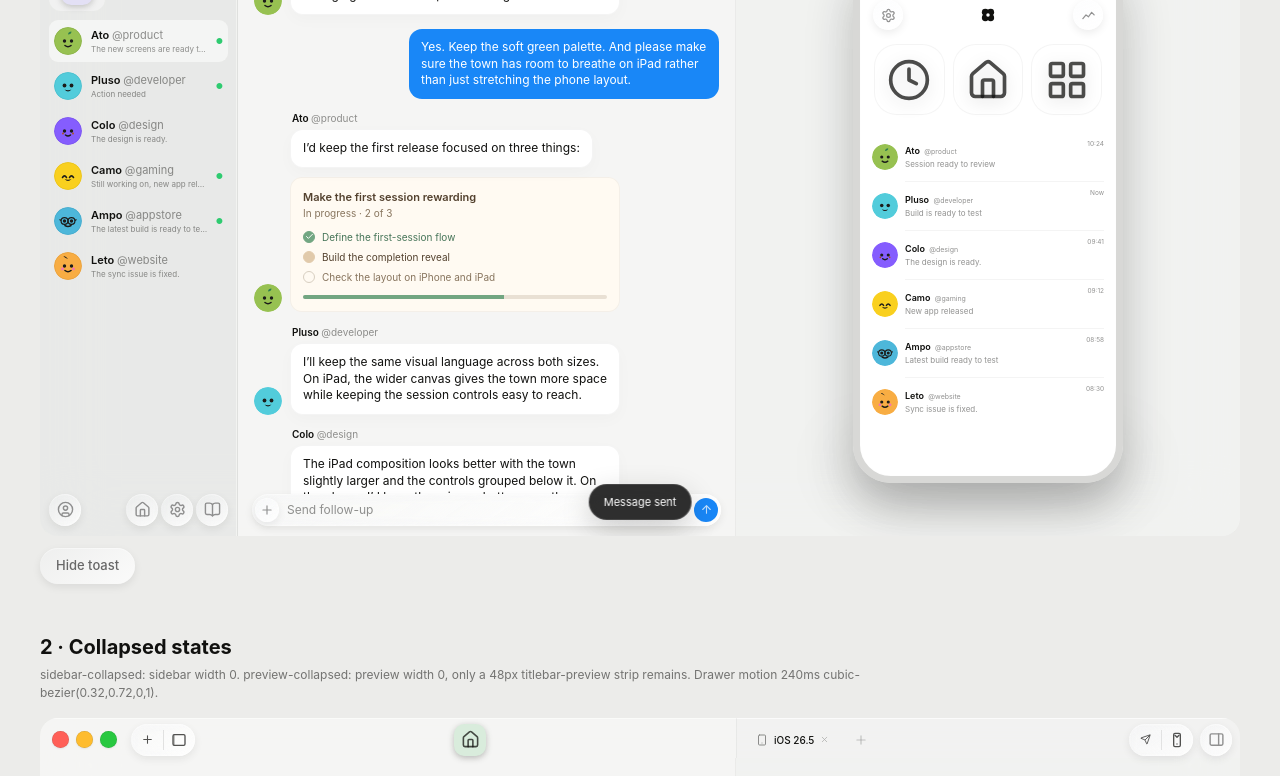
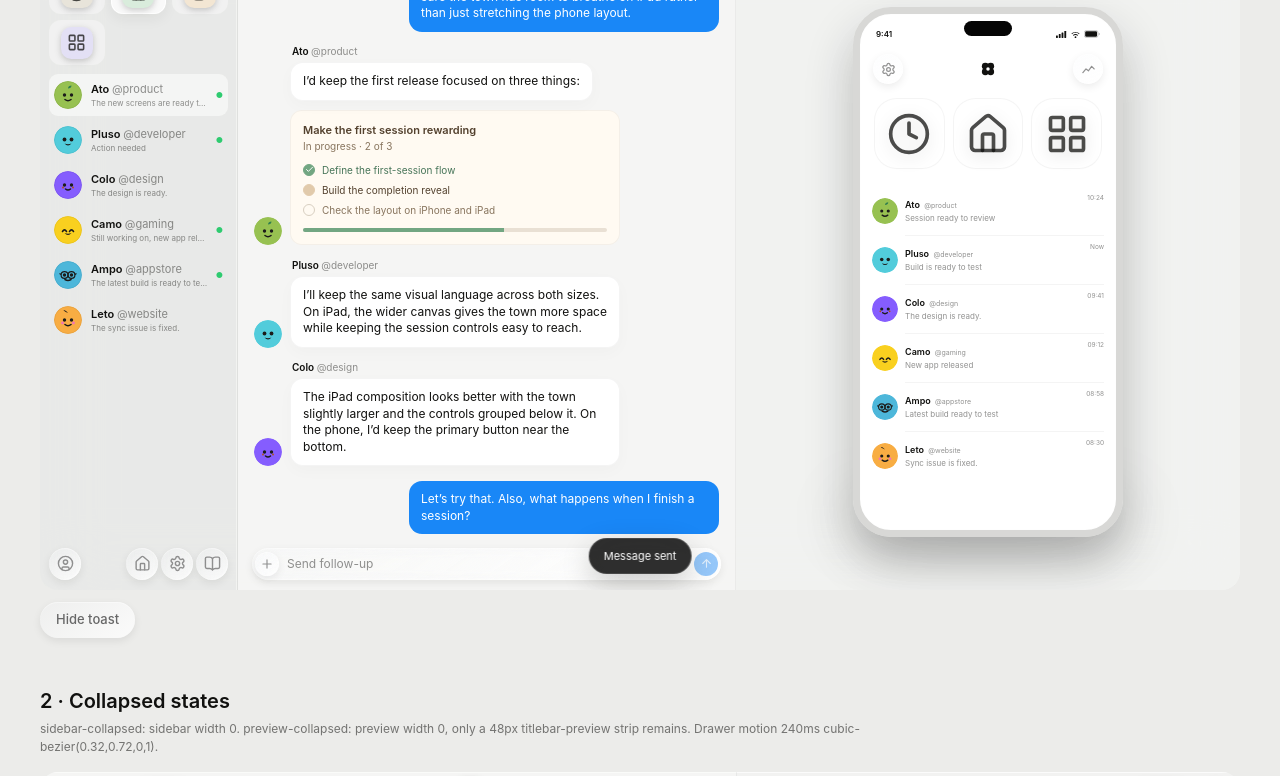
Before and after one commit to Wanfeng1028/DesignRepoForMuse, a React (Vite) app in the folder UIDesign/web/airbuild/: page / in a window 1280 px wide. Shown: the part 460-1236 px from the top of the page. Built offline with nearby package versions, Linux system fonts and the light colour scheme.

Commit message:
UIDesign web/airbuild v1.7: round-9 interaction line (iOS press/push/send flow, traffic glyphs, focus ring, Semibold titles)

```diff
--- a/UIDesign/web/airbuild/src/App.tsx
+++ b/UIDesign/web/airbuild/src/App.tsx
@@ -15,7 +15,7 @@ import { agents, projects, thread } from './data/demo.ts'
 function Section({ id, title, note, children }: { id: string; title: string; note?: string; children: React.ReactNode }) {
   return (
     <section id={id} style={{ marginBottom: 48 }}>
-      <h2 style={{ fontSize: 20, fontWeight: 700, margin: '0 0 4px' }}>{title}</h2>
+      <h2 style={{ fontSize: 20, fontWeight: 600, margin: '0 0 4px' }}>{title}</h2>
       {note ? <p style={{ fontSize: 12, color: 'rgba(17,17,15,0.55)', margin: '0 0 16px', maxWidth: 860 }}>{note}</p> : null}
       {children}
     </section>
@@ -29,7 +29,7 @@ export default function App() {
     <div style={{ maxWidth: 1240, margin: '0 auto', padding: '32px 20px 80px' }}>
       <header style={{ marginBottom: 32 }}>
         <p style={{ fontSize: 11, fontWeight: 700, letterSpacing: '0.08em', textTransform: 'uppercase', color: '#1987f7' }}>UIDesign / web / airbuild</p>
-        <h1 style={{ fontSize: 34, fontWeight: 800, margin: '6px 0' }}>AirBuild — desktop / web design system</h1>
+        <h1 style={{ fontSize: 34, fontWeight: 600, margin: '6px 0' }}>AirBuild — desktop / web design system</h1>
         <p style={{ fontSize: 13, color: 'rgba(17,17,15,0.6)', maxWidth: 860, lineHeight: 1.6 }}>
           Fixed 1200×668 canvas, scaled as a whole (never reflowed). Tokens from AIRBUILD-REA-20261029.md table A.
           Gallery copy is demo content only — see README “Residuals”. Official bitmap assets are not used;
@@ -42,9 +42,9 @@ export default function App() {
         </nav>
       </header>
 
-      <Section id="window" title="1 · App window — three columns" note="Sidebar 198px / conversation min 320px 1fr / preview min 310px 42%. Window background rgba(244,246,244,0.42) + blur(34px) saturate(1.24), radius 18px. Titlebar is 40px in the same three zones: sidebar zone (traffic lights 17px + control capsule), conversation zone (centred 32px project icon), preview zone (device tabs + action capsule). Toggle the titlebar sidebar/preview icons to see both collapsed states live.">
+      <Section id="window" title="1 · App window — three columns" note="Sidebar 198px / conversation min 320px 1fr / preview min 310px 42%. Window background rgba(244,246,244,0.42) + blur(34px) saturate(1.24), radius 18px. Titlebar is 40px in the same three zones: sidebar zone (traffic lights 17px + control capsule), conversation zone (centred 32px project icon), preview zone (device tabs + action capsule). Toggle the titlebar sidebar/preview icons to see both collapsed states live. v1.7 interaction: traffic-light hover glyphs (×/−/+), press scale 0.96 on all buttons (0.92 on composer buttons), project-tile click switches session with a 320ms iOS push slide, device-tab switch fades the preview pane 240ms, composer send is disabled while empty and appends to the stream with Ato thinking dots (1200ms) then a demo-only reply.">
         <div data-window="main"><ScaleCanvas><AppWindow showToast={toast} onSend={(v) => { setSent([...sent, v]); setToast('Message sent') }} /></ScaleCanvas></div>
-        {sent.length ? <p style={{ fontSize: 12, marginTop: 10 }}>Sent via composer (demo state): {sent.join(' · ')}</p> : null}
+        {sent.length ? <p style={{ fontSize: 12, marginTop: 10 }}>Sent via composer (demo state; the reply in the stream is demo copy, not original copy): {sent.join(' · ')}</p> : null}
         <div style={{ marginTop: 12 }}><Button onClick={() => setToast(toast ? '' : 'Message sent')}>{toast ? 'Hide toast' : 'Show toast'}</Button></div>
       </Section>
 
--- a/UIDesign/web/airbuild/src/components/AppWindow.tsx
+++ b/UIDesign/web/airbuild/src/components/AppWindow.tsx
@@ -1,5 +1,5 @@
 import { useEffect, useRef, useState, type ReactNode } from 'react'
-import { agents, projects, thread } from '../data/demo.ts'
+import { agents, projects, thread, type Msg } from '../data/demo.ts'
 import { projectIconMap } from './icons.tsx'
 import { tokens } from '../tokens/tokens.ts'
 import { AgentMessage, TypingRow, UserMessage } from './Message.tsx'
@@ -45,10 +45,35 @@ export function AppWindow({ title = 'Hourtown', sidebarCollapsed = false, previe
   const [pvCollapsed, setPvCollapsed] = useState(previewCollapsed)
   const [deviceTabs, setDeviceTabs] = useState<string[]>(['iOS 26.5'])
   const [activeDevice, setActiveDevice] = useState('iOS 26.5')
+  const [activeProjectName, setActiveProjectName] = useState(title)
+  const [msgs, setMsgs] = useState<Msg[]>(thread)
+  const [thinking, setThinking] = useState(false)
+  const scrollRef = useRef<HTMLDivElement>(null)
+  const replyTimer = useRef<number | null>(null)
+  const mountedRef = useRef(false)
+  useEffect(() => () => { if (replyTimer.current) window.clearTimeout(replyTimer.current) }, [])
+  /* Scroll-to-bottom only after a send (mount skipped: the flagship shot
+   * keeps the original top-of-thread view). */
+  useEffect(() => { if (!mountedRef.current) { mountedRef.current = true; return } const el = scrollRef.current; if (el) el.scrollTop = el.scrollHeight }, [msgs, thinking])
+  /* v1.7 send flow (REA presentMessage/showTyping): user bubble enters the
+   * stream at once, Ato thinking dots show, then a demo-only agent reply
+   * enters with the message-in animation. The reply copy is demo text, not
+   * original copy; the gallery note under section 1 says so. No stop
+   * button: REA evidences no stop control for this window. */
+  const handleSend = (v: string) => {
+    onSend?.(v)
+    setMsgs((m) => [...m, { kind: 'user', text: v }])
+    setThinking(true)
+    if (replyTimer.current) window.clearTimeout(replyTimer.current)
+    replyTimer.current = window.setTimeout(() => {
+      setThinking(false)
+      setMsgs((m) => [...m, { kind: 'agent', agentKey: 'ato', text: 'Noted — I’ll fold that into the next pass.' }])
+    }, 1200)
+  }
   const grid = sbCollapsed
     ? pvCollapsed ? '0px minmax(320px,1fr) 0px' : '0px minmax(320px,1fr) minmax(310px,42%)'
     : pvCollapsed ? '198px minmax(320px,1fr) 0px' : '198px minmax(320px,1fr) minmax(310px,42%)'
-  const project = projects.find((p) => p.name === title) ?? projects[1]
+  const project = projects.find((p) => p.name === activeProjectName) ?? projects[1]
   const ProjectIcon = projectIconMap[project.icon]
   const closeDevice = (t: string) => {
     if (deviceTabs.length <= 1) return
@@ -67,19 +92,22 @@ export function AppWindow({ title = 'Hourtown', sidebarCollapsed = false, previe
         onToggleSidebar={() => setSbCollapsed(!sbCollapsed)} onTogglePreview={() => setPvCollapsed(!pvCollapsed)} />
       <div className="ab-drawer" style={{ display: 'grid', gridTemplateColumns: grid, height: 628, transition: 'grid-template-columns 240ms cubic-bezier(0.32,0.72,0,1)' }}>
         <div style={{ overflow: 'hidden' }}>
-          <Sidebar agents={agents} projects={projects} activeAgentKey="ato" activeProject={project.name} />
+          <Sidebar agents={agents} projects={projects} activeAgentKey="ato" activeProject={project.name} onSelectProject={setActiveProjectName} />
         </div>
         <div style={{ display: 'flex', flexDirection: 'column', background: 'rgba(249,249,247,0.54)', minWidth: 320, overflow: 'hidden', borderRight: pvCollapsed ? 'none' : '1px solid rgba(17,17,15,0.045)' }}>
-          <div className="ab-scroll" style={{ flex: 1, overflowY: 'auto', padding: '18px 16px 14px', display: 'flex', flexDirection: 'column', gap: 14 }}>
-            {thread.map((m, i) => m.kind === 'agent'
+          <div ref={scrollRef} className="ab-scroll" key={project.name} style={{ flex: 1, overflowY: 'auto', padding: '18px 16px 14px', display: 'flex', flexDirection: 'column', gap: 14 }}>
+            <div className="ab-push-in" style={{ display: 'flex', flexDirection: 'column', gap: 14 }}>
+            {msgs.map((m, i) => m.kind === 'agent'
               ? <AgentMessage key={i} agent={agents.find((a) => a.key === m.agentKey) ?? agents[0]} text={m.text} task={m.task} index={i} />
               : m.kind === 'user' ? <UserMessage key={i} text={m.text} index={i} /> : <TypingRow key={i} agent={agents.find((a) => a.key === m.agentKey) ?? agents[0]} />)}
             {showTyping ? <TypingRow agent={agents[1]} /> : null}
+            {thinking ? <TypingRow agent={agents[0]} /> : null}
+            </div>
           </div>
-          <FollowUpComposer onSend={onSend} />
+          <FollowUpComposer onSend={handleSend} />
         </div>
-        <div style={{ overflow: 'hidden', minWidth: pvCollapsed ? 0 : 310, background: 'rgba(246,247,245,0.36)' }}>
-          {pvCollapsed ? null : showServiceColumn ? <ServiceModuleColumn /> : <PhonePreview />}
+        <div key={activeDevice} style={{ overflow: 'hidden', minWidth: pvCollapsed ? 0 : 310, background: 'rgba(246,247,245,0.36)' }}>
+          {pvCollapsed ? null : showServiceColumn ? <ServiceModuleColumn /> : <div className="ab-pane-in" style={{ height: '100%' }}><PhonePreview /></div>}
         </div>
       </div>
       {showToast ? <Toast text={showToast} /> : null}
--- a/UIDesign/web/airbuild/src/components/FollowUpComposer.tsx
+++ b/UIDesign/web/airbuild/src/components/FollowUpComposer.tsx
@@ -13,14 +13,14 @@ export function FollowUpComposer({ placeholder = 'Send follow-up', onSend }: { p
         border: 'none', boxShadow: tokens.controlShadow, backdropFilter: 'blur(4px) saturate(1.45)', WebkitBackdropFilter: 'blur(4px) saturate(1.45)',
         display: 'grid', gridTemplateColumns: '24px minmax(0,1fr) 24px', gap: 4, alignItems: 'center', padding: 3, flex: 'none' }}
     >
-      <button type="button" aria-label="Attach" onMouseEnter={() => setHoverAttach(true)} onMouseLeave={() => setHoverAttach(false)}
+      <button type="button" aria-label="Attach" className="ab-composer-attach" onMouseEnter={() => setHoverAttach(true)} onMouseLeave={() => setHoverAttach(false)}
         style={{ width: 24, height: 24, borderRadius: '50%', border: 'none', background: tokens.controlBg, boxShadow: tokens.controlShadow, color: '#686868', display: 'grid', placeItems: 'center', cursor: 'pointer', backdropFilter: 'blur(4px) saturate(1.45)', WebkitBackdropFilter: 'blur(4px) saturate(1.45)', filter: hoverAttach ? 'brightness(1.035)' : 'none' }}>
         <span style={{ display: 'flex', opacity: 0.72 }}><IconPlus size={14} /></span>
       </button>
       <input className="ab-followup-input" value={value} onChange={(e) => setValue(e.target.value)} placeholder={placeholder}
         style={{ flex: 1, border: 'none', outline: 'none', background: 'transparent', fontSize: 12, lineHeight: '16px', minWidth: 0, color: '#11110f', padding: 4 }} />
-      <button type="submit" aria-label="Send" onMouseEnter={() => setHoverSend(true)} onMouseLeave={() => setHoverSend(false)}
-        style={{ width: 24, height: 24, borderRadius: '50%', border: 'none', background: '#1987f7', color: '#fff', display: 'grid', placeItems: 'center', cursor: 'pointer', filter: hoverSend ? 'brightness(1.035)' : 'none', transform: hoverSend ? 'translateY(-1px)' : 'none' }}>
+      <button type="submit" aria-label="Send" className="ab-composer-send" disabled={!value.trim()} onMouseEnter={() => setHoverSend(true)} onMouseLeave={() => setHoverSend(false)}
+        style={{ width: 24, height: 24, borderRadius: '50%', border: 'none', background: '#1987f7', color: '#fff', display: 'grid', placeItems: 'center', cursor: value.trim() ? 'pointer' : 'default', filter: hoverSend && value.trim() ? 'brightness(1.035)' : 'none' }}>
         <span style={{ display: 'flex', opacity: 0.72 }}><IconArrowUp size={13} /></span>
       </button>
     </form>
--- a/UIDesign/web/airbuild/src/components/Sidebar.tsx
+++ b/UIDesign/web/airbuild/src/components/Sidebar.tsx
@@ -4,18 +4,20 @@ import { tokens } from '../tokens/tokens.ts'
 import { AvatarBlob } from './AvatarBlob.tsx'
 import { IconBookOpen, IconGear, IconHouse, IconPerson, projectIconMap, type ProjectIconKey } from './icons.tsx'
 
-export function ProjectTile({ name, icon, tint, active }: { name: string; icon: ProjectIconKey; tint: string; active?: boolean }) {
+export function ProjectTile({ name, icon, tint, active, onSelect }: { name: string; icon: ProjectIconKey; tint: string; active?: boolean; onSelect?: () => void }) {
   const Mini = projectIconMap[icon]
   const [hovered, setHovered] = useState(false)
   return (
-    <button type="button" aria-label={`Open ${name}`} title={name}
+    <button type="button" aria-label={`Open ${name}`} title={name} className="ab-tile"
+      onClick={onSelect}
       onMouseEnter={() => setHovered(true)} onMouseLeave={() => setHovered(false)}
       style={{ aspectRatio: 1.25, borderRadius: 12,
-        background: active ? 'rgba(255,255,255,0.72)' : hovered ? 'rgba(255,255,255,0.5)' : 'rgba(255,255,255,0.34)',
-        border: active ? '1px solid rgba(17,17,15,0.045)' : '1px solid transparent',
+        /* v1.7 R22 adjudicated to REA table A: hover 0.58 (was 0.5),
+         * active border rgba(255,255,255,0.94) (was hairline 0.045). */
+        background: active ? 'rgba(255,255,255,0.72)' : hovered ? 'rgba(255,255,255,0.58)' : 'rgba(255,255,255,0.34)',
+        border: active ? '1px solid rgba(255,255,255,0.94)' : '1px solid transparent',
         boxShadow: active ? '0 5px 14px rgba(0,0,0,0.06)' : 'none',
-        transform: hovered && !active ? 'translateY(-1px)' : 'none',
-        transition: 'background 140ms ease, border-color 140ms ease, transform 140ms ease',
+        transition: 'background 140ms ease, border-color 140ms ease',
         display: 'grid', placeItems: 'center', padding: 0, cursor: 'pointer', minWidth: 0 }}>
       <span style={{ width: 32, height: 32, borderRadius: '32%', background: tint, display: 'grid', placeItems: 'center',
         color: 'rgba(17,17,15,0.75)', filter: 'drop-shadow(0 2px 3px rgba(0,0,0,0.2))' }}>
@@ -61,8 +63,8 @@ function FootBtn({ label, title, children }: { label: string; title: string; chi
   )
 }
 
-export function Sidebar({ agents, projects, activeAgentKey, activeProject }: {
-  agents: Agent[]; projects: { name: string; icon: ProjectIconKey; tint: string }[]; activeAgentKey?: string; activeProject?: string
+export function Sidebar({ agents, projects, activeAgentKey, activeProject, onSelectProject }: {
+  agents: Agent[]; projects: { name: string; icon: ProjectIconKey; tint: string }[]; activeAgentKey?: string; activeProject?: string; onSelectProject?: (name: string) => void
 }) {
   const [hoverAccount, setHoverAccount] = useState(false)
   return (
@@ -70,7 +72,7 @@ export function Sidebar({ agents, projects, activeAgentKey, activeProject }: {
       borderRight: '1px solid rgba(17,17,15,0.045)', boxShadow: 'inset -1px 0 rgba(255,255,255,0.42)',
       overflow: 'hidden', padding: '8px 9px 9px', boxSizing: 'border-box' }}>
       <div style={{ display: 'grid', gridTemplateColumns: 'repeat(3, 1fr)', gap: 6 }} aria-label="Projects">
-        {projects.map((p) => (<ProjectTile key={p.name} {...p} active={p.name === activeProject} />))}
+        {projects.map((p) => (<ProjectTile key={p.name} {...p} active={p.name === activeProject} onSelect={onSelectProject ? () => onSelectProject(p.name) : undefined} />))}
       </div>
       <div style={{ marginTop: 9, display: 'flex', flexDirection: 'column', gap: 3 }} aria-label="AI team">
         {agents.map((a) => (<AgentRow key={a.key} agent={a} active={a.key === activeAgentKey} />))}
--- a/UIDesign/web/airbuild/src/components/Titlebar.tsx
+++ b/UIDesign/web/airbuild/src/components/Titlebar.tsx
@@ -3,11 +3,16 @@ import { tokens } from '../tokens/tokens.ts'
 import { IconDeviceInbound, IconIPhone, IconPaperplane, IconPlus, IconX, PanelLeftToggle, PanelRightToggle } from './icons.tsx'
 
 export function TrafficLights() {
+  const glyphs = [
+    <svg key="x" className="ab-traffic-glyph" width={9} height={9} viewBox="0 0 10 10" fill="none" stroke="rgba(0,0,0,0.45)" strokeWidth={1.5} strokeLinecap="round" aria-hidden><path d="M2 2l6 6M8 2l-6 6" /></svg>,
+    <svg key="m" className="ab-traffic-glyph" width={9} height={9} viewBox="0 0 10 10" fill="none" stroke="rgba(0,0,0,0.45)" strokeWidth={1.5} strokeLinecap="round" aria-hidden><path d="M2 5h6" /></svg>,
+    <svg key="p" className="ab-traffic-glyph" width={9} height={9} viewBox="0 0 10 10" fill="none" stroke="rgba(0,0,0,0.45)" strokeWidth={1.5} strokeLinecap="round" aria-hidden><path d="M5 2v6M2 5h6" /></svg>,
+  ]
   return (
     <span style={{ display: 'flex', gap: 7, alignItems: 'center', flex: 'none' }}>
-      {tokens.trafficLights.map((c) => (
+      {tokens.trafficLights.map((c, i) => (
         <span key={c} className="ab-traffic-light" style={{ width: 17, height: 17, borderRadius: '50%', background: c,
-          boxShadow: 'inset 0 0 0 0.5px rgba(0,0,0,0.15), 0 1px 2px rgba(0,0,0,0.08)' }} />
+          boxShadow: 'inset 0 0 0 0.5px rgba(0,0,0,0.15), 0 1px 2px rgba(0,0,0,0.08)' }}>{glyphs[i]}</span>
       ))}
     </span>
   )
--- a/UIDesign/web/airbuild/src/index.css
+++ b/UIDesign/web/airbuild/src/index.css
@@ -40,7 +40,40 @@ body { font-family: var(--font-sans); color: var(--color-ab-ink); background: #e
   transform-origin: top left; flex: none;
   line-height: normal;
 }
-.ab-traffic-light { cursor: pointer; }
+.ab-traffic-light { cursor: pointer; display: inline-flex; align-items: center; justify-content: center; }
+.ab-traffic-glyph { opacity: 0; transition: opacity 120ms cubic-bezier(0.32,0.72,0,1); display: flex; }
+.ab-traffic-light:hover .ab-traffic-glyph { opacity: 1; }
+/* v1.7 iOS press system: every demo button scales on press (120ms, iOS
+ * drawer easing). Inline-transform controls (composer send/attach, project
+ * tiles) get the same press through their own classes below, because an
+ * inline transform beats this rule; the class rules win on specificity. */
+button { transition: transform 120ms cubic-bezier(0.32,0.72,0,1), filter 120ms cubic-bezier(0.32,0.72,0,1); }
+button:active { transform: scale(0.96); }
+/* Keyboard-only focus ring (closes R12). Screenshots unaffected: this
+ * selector never matches on mouse click. Input uses a shadow ring because
+ * its inline outline:none would beat an outline rule. */
+button:focus-visible, [role="tab"]:focus-visible { outline: 2px solid #1987f7; outline-offset: 2px; }
+.ab-followup-input:focus-visible { box-shadow: 0 0 0 2px #1987f7; }
+.ab-composer-send:hover { transform: translateY(-1px); filter: brightness(1.035); }
+.ab-composer-send:active { transform: scale(0.92); filter: brightness(1.035); }
+.ab-composer-send:disabled { opacity: 0.45; cursor: default; }
+.ab-composer-attach:active { transform: scale(0.92); }
+.ab-tile:hover { transform: translateY(-1px); }
+.ab-tile:active { transform: scale(0.96); }
+/* v1.7 push/pop: project switch slides the conversation in from the right
+ * (320ms, iOS easing); device-tab switch fades/slides the preview pane
+ * (240ms, drawer easing). Both are pure CSS keyframes so a mid-state
+ * screenshot still shows the same end-state geometry. */
+@keyframes ab-push-in {
+  from { opacity: 0; transform: translateX(24px); }
+  to { opacity: 1; transform: none; }
+}
+.ab-push-in { animation: ab-push-in 320ms cubic-bezier(0.32,0.72,0,1); }
+@keyframes ab-pane-in {
+  from { opacity: 0; transform: translateY(4px); }
+  to { opacity: 1; transform: none; }
+}
+.ab-pane-in { animation: ab-pane-in 240ms cubic-bezier(0.32,0.72,0,1); }
 .ab-traffic-light:hover { filter: brightness(1.04) saturate(1.04); transform: scale(1.06); }
 @keyframes ab-toast-in {
   from { opacity: 0; transform: translate(-50%, 10px); }
@@ -82,6 +115,6 @@ body { font-family: var(--font-sans); color: var(--color-ab-ink); background: #e
   to { stroke-dashoffset: 0; }
 }
 .ab-check-draw path { stroke-dasharray: 100; animation: ab-check-draw 260ms cubic-bezier(0.22,1,0.36,1) both; }
-.ab-scroll { scrollbar-width: none; }
+.ab-scroll { scrollbar-width: none; overscroll-behavior: contain; -webkit-overflow-scrolling: touch; }
 .ab-scroll::-webkit-scrollbar { display: none; }
 .ab-phone-feed::-webkit-scrollbar { display: none; }
```
Also changed, not shown: 55 other files (tests, documents, lock files or other folders).
